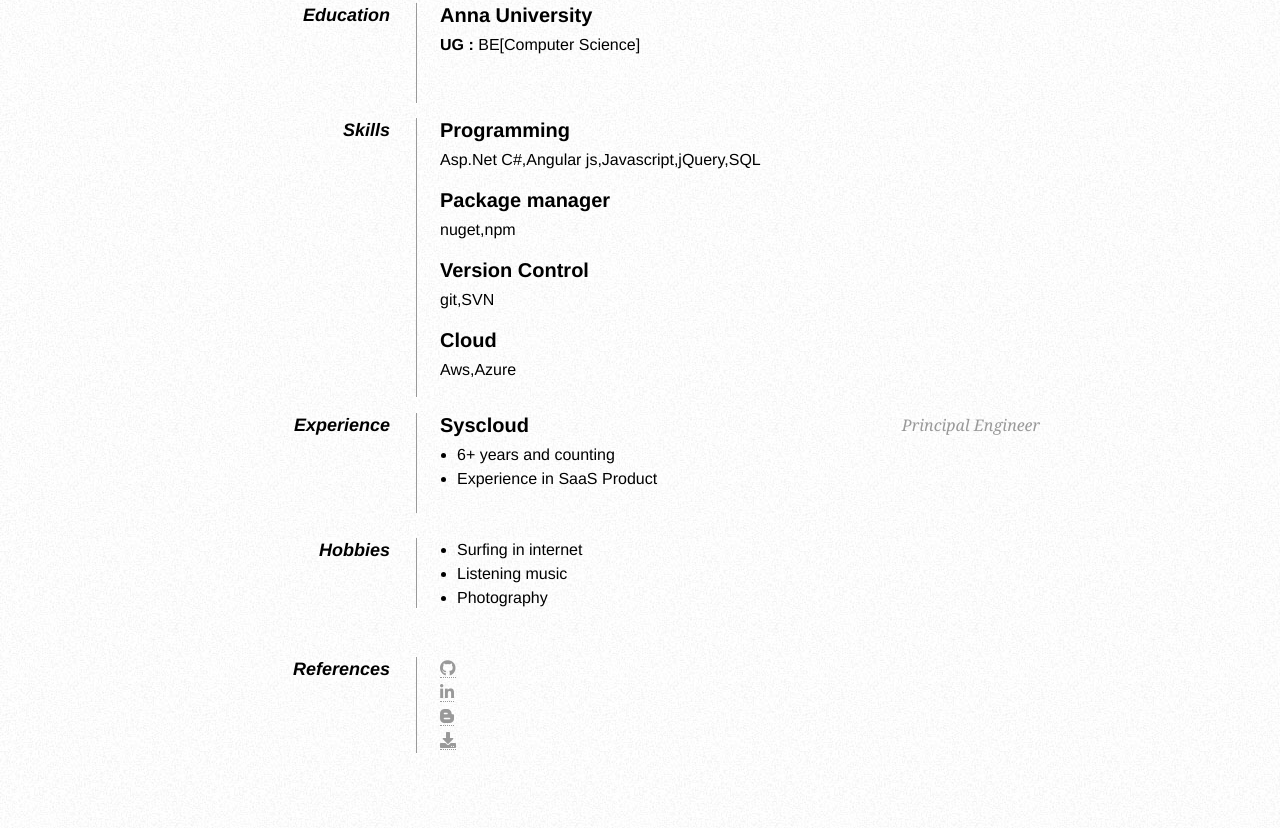
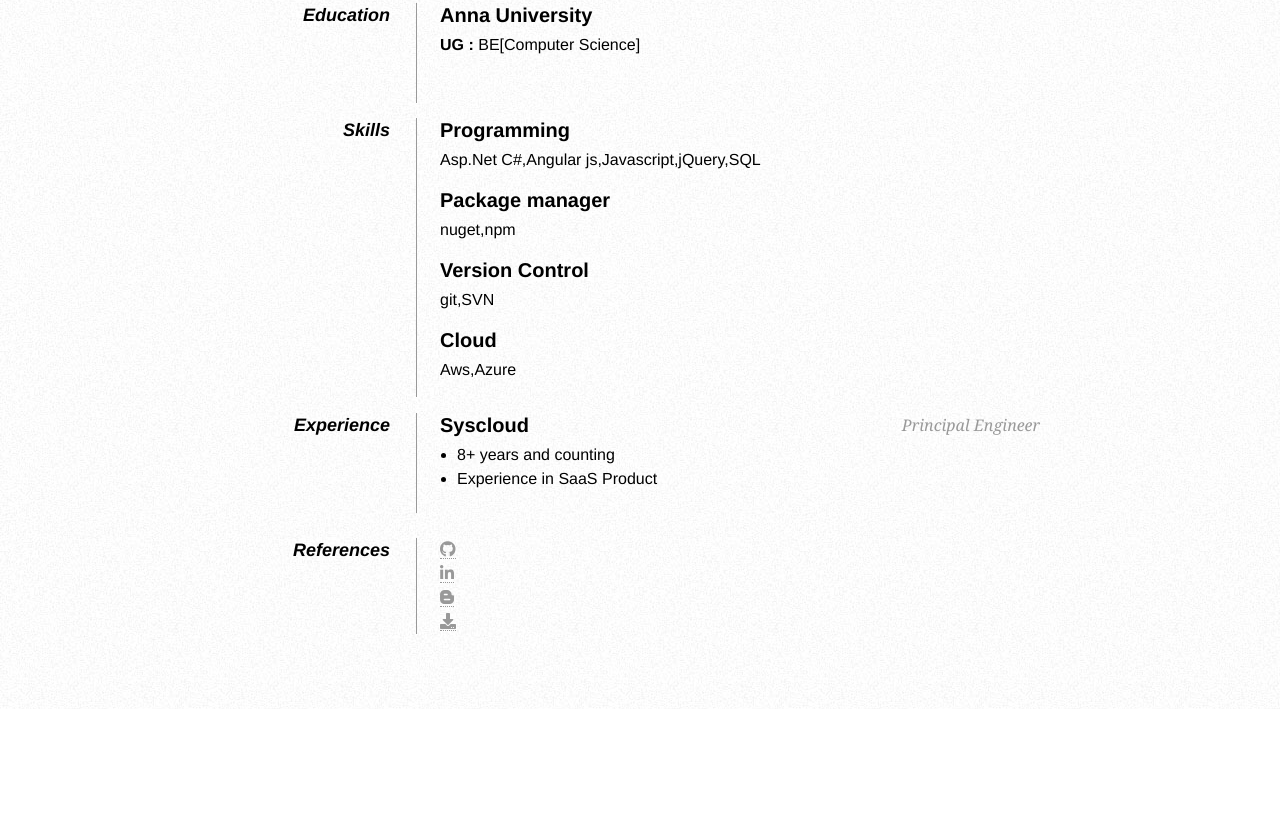
Before and after one commit to Arunk28/Arunk28.github.io, a plain HTML site: page index.html in a window 1280 px wide. Shown: the part 413-1241 px from the top of the page. After the commit the page ends 1122 px from the top, so only its background shows below. Drawn offline with Linux system fonts and the light colour scheme.

Commit message:
Update index.html

```diff
--- a/index.html
+++ b/index.html
@@ -104,24 +104,13 @@
             <dd>
                 <h2>Syscloud <span>Principal Engineer</span></h2>
                 <ul>
-                    <li>6+ years and counting</li>
+                    <li>8+ years and counting</li>
                     <li>Experience in SaaS Product</li>
                 </ul>
             </dd>
 
             <dd class="clear"></dd>
 
-            <dt class="dd-height-small">Hobbies</dt>
-			<dd>
-                <ul>
-					<li>Surfing in internet</li>
-                    <li>Listening music</li>
-                    <li>Photography</li>
-				</ul>
-            </dd>
-
-
-            <dd class="clear"></dd>
 
             <dt class="dd-height-sm">References</dt>
             <dd><a href="https://github.com/Arunk28"><i class="fab fa-github"></i></a></dd>
```
